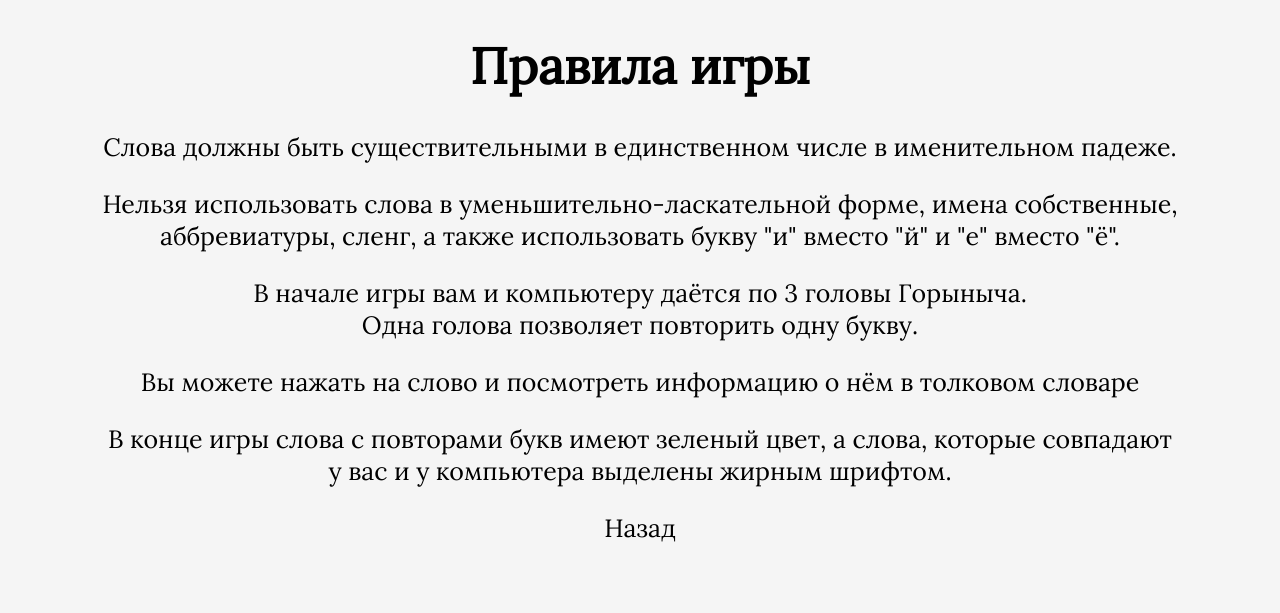
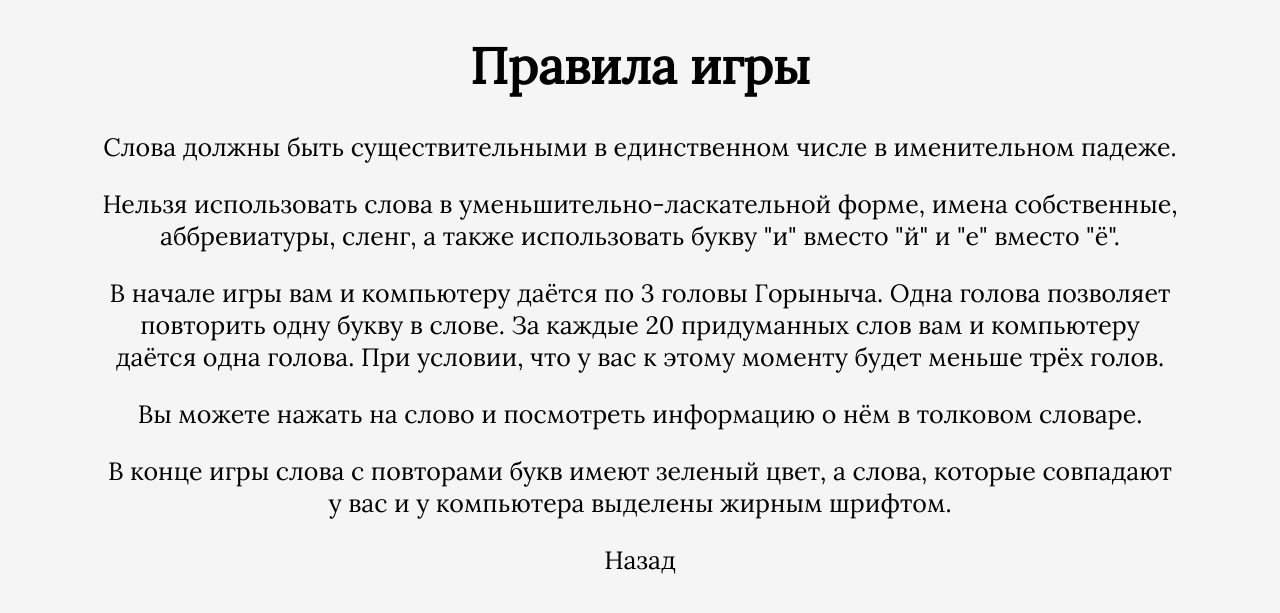
Before and after one commit to Spaceoceanoutlook/Gorynych, a Django app: template gorynych_project/gorynych_app/templates/gorynych_app/rules.html in a window 1280 px wide. Shown: the top 613 px of the page. Run offline with Django 4.2, Linux system fonts and the light colour scheme; the template is opened without the code that fills it, so the values that code supplies are empty.

Commit message:
edit rules and add res

```diff
--- a/gorynych_project/gorynych_app/templates/gorynych_app/rules.html
+++ b/gorynych_project/gorynych_app/templates/gorynych_app/rules.html
@@ -14,9 +14,10 @@
 <p>Слова должны быть существительными в единственном числе в именительном падеже.</p>
     <p>Нельзя использовать слова в уменьшительно-ласкательной форме, имена собственные, <br> аббревиатуры, сленг,
     а также использовать букву "и" вместо "й" и "е" вместо "ё".</p>
-    <p>В начале игры вам и компьютеру даётся по 3 головы Горыныча. <br>
-        Одна голова позволяет повторить одну букву.</p>
-    <p>Вы можете нажать на слово и посмотреть информацию о нём в толковом словаре</p>
+    <p>В начале игры вам и компьютеру даётся по 3 головы Горыныча. Одна голова позволяет<br>
+         повторить одну букву в слове. За каждые 20 придуманных слов вам и компьютеру<br>
+         даётся одна голова. При условии, что у вас к этому моменту будет меньше трёх голов. </p>
+    <p>Вы можете нажать на слово и посмотреть информацию о нём в толковом словаре.</p>
         <p>В конце игры слова с повторами букв имеют зеленый цвет, а слова, которые совпадают <br>
             у вас и у компьютера выделены жирным шрифтом.</p>
 <p><a href="#" onclick="history.back();">Назад</a></p>
--- a/gorynych_project/gorynych_app/views.py
+++ b/gorynych_project/gorynych_app/views.py
@@ -12,6 +12,8 @@ def index(request):
     if request.method == 'POST' and 'add' in request.POST:
         word = request.POST.get('word').upper()
         res = game.checking_for_all_letters(word)
+        if len(game.players_word_list) % 20 == 0:
+            res = 'Вы вернули одну голову'
         new_context = {'res': res} | context
         if game.number_user < 3 and len(game.players_word_list) % 20 == 0:
             game.number_user += 1
```
Also changed, not shown: gorynych_project/db.sqlite3.
